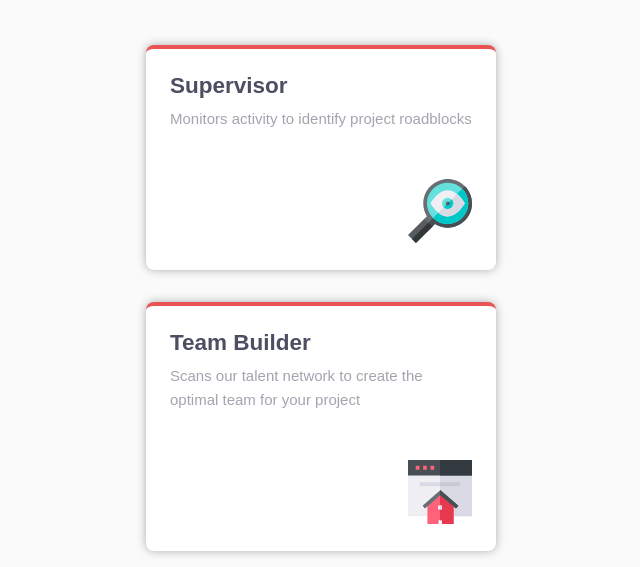
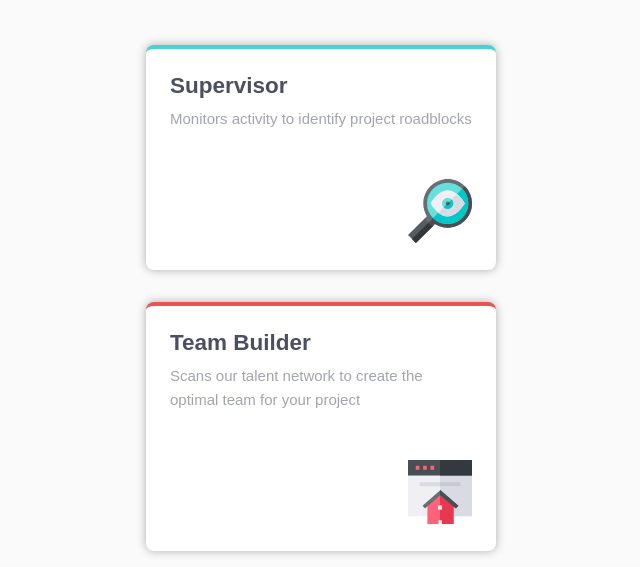
Before and after one commit to DiogoDuzac/challenges, a plain HTML site: page newbie-11/index.html in a window 1280 px wide. Shown: the part 233-800 px from the top of the page, without its empty margins (319-959 px from the left). Drawn offline with Linux system fonts and the light colour scheme.

Commit message:
Update index.html

```diff
--- a/newbie-11/index.html
+++ b/newbie-11/index.html
@@ -23,7 +23,7 @@
       <div class="cards">
 
           <ul>
-              <div class="card" style="border-top: 4px solid hsl(0, 78%, 62%);">
+              <div class="card" style="border-top: 4px solid hsl(180, 62%, 55%);">
                  <li>
                     <h2> Supervisor</h2>
                     <p> Monitors activity to identify project roadblocks</p>
```
